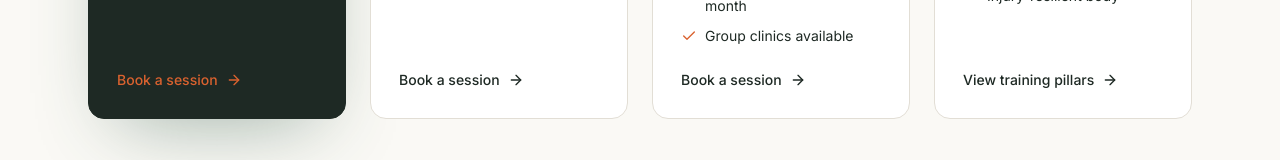
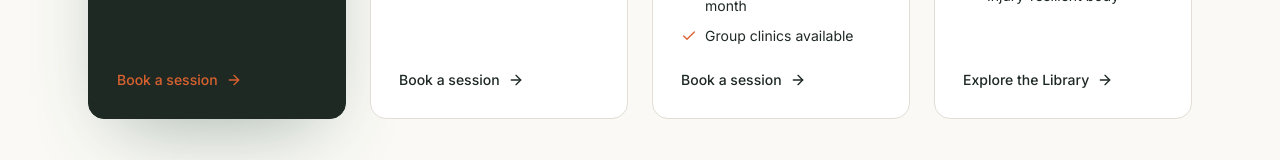
Before and after one commit to meknazee/ziad-website, a React (Vite) app: page /services in a window 1280 px wide. Shown: the part 790-950 px from the top of the page. Built offline with nearby package versions, Linux system fonts and the light colour scheme; what @lovable.dev/cloud-auth-js would draw is missing.

Commit message:
Changes
Co-authored-by: coach-z256 <290502547+coach-z256@users.noreply.github.com>

```diff
--- a/src/pages/Services.tsx
+++ b/src/pages/Services.tsx
@@ -37,8 +37,8 @@ const tiers = [
     unit: "/ session",
     blurb: "Build the engine that powers your tennis.",
     features: ["SES framework", "Strength, endurance & skills", "Off-court training plan", "Injury-resilient body"],
-    href: "/strength-conditioning",
-    cta: "View training pillars",
+    href: "/working-athlete",
+    cta: "Explore the Library",
   },
 ];
 
```
